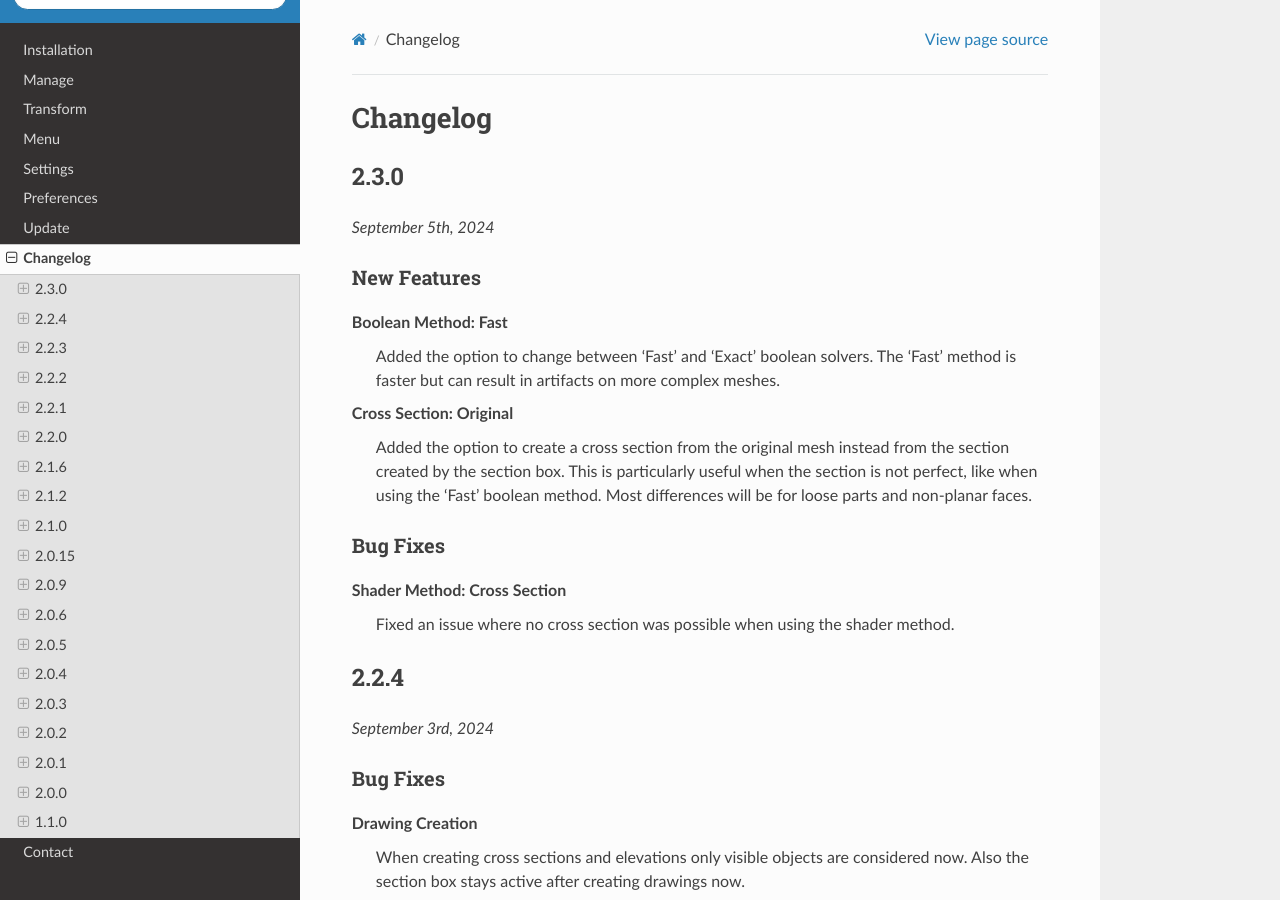
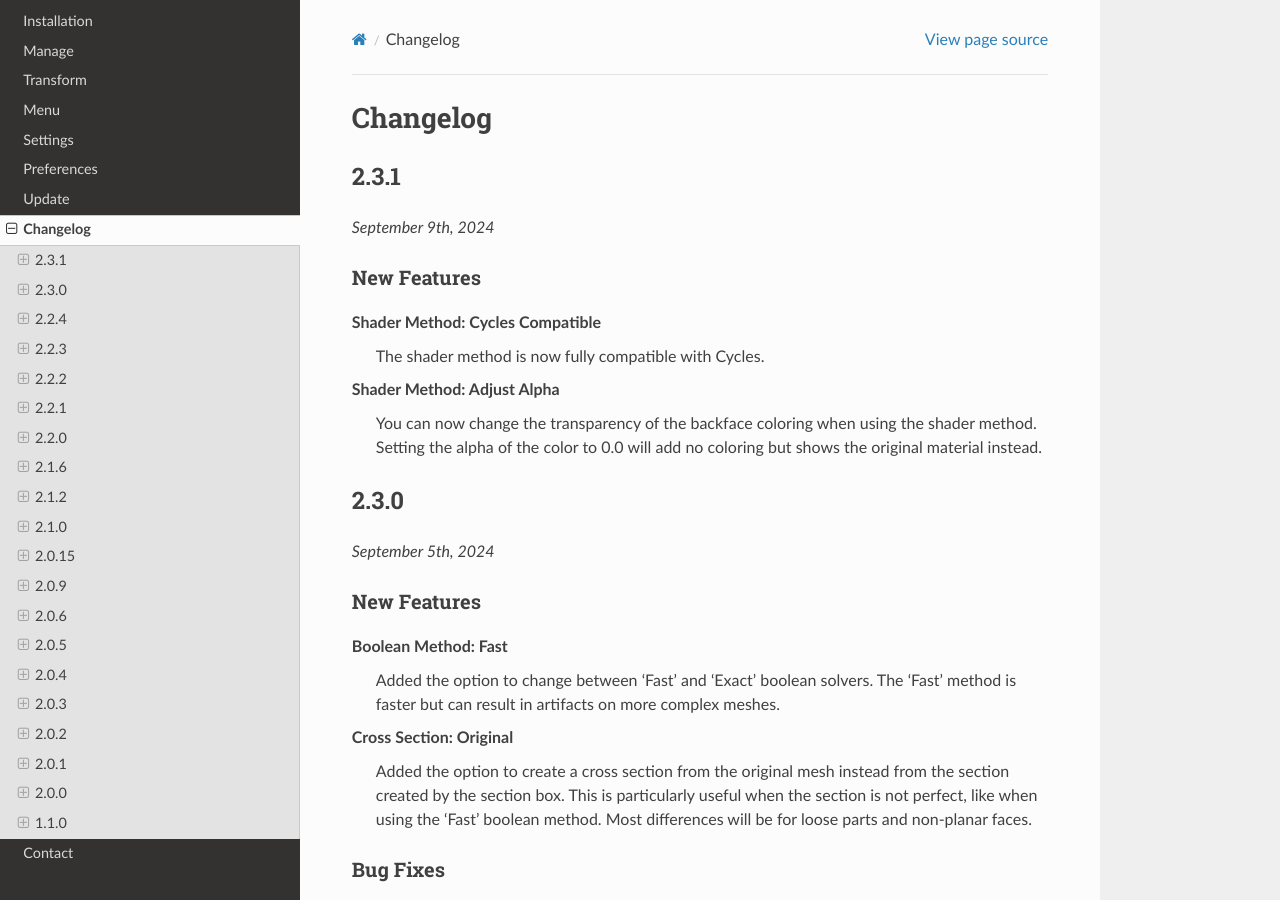
Before and after one commit to rubenmesserschmidt/Section-Box_docs, a Sphinx documentation site: the page built from docs/source/changelog.rst, in a window 1280 px wide and 900 px high. Built offline with Sphinx 7.4.7 and the Read the Docs theme 2.0.0, drawn with Linux system fonts in a browser that asks for light colours.

Commit message:
update 2.3.1

```diff
--- a/docs/source/changelog.rst
+++ b/docs/source/changelog.rst
@@ -1,6 +1,23 @@
 =========
 Changelog
 =========
+
+#####
+2.3.1
+#####
+
+*September 9th, 2024*
+
+************
+New Features
+************
+
+**Shader Method: Cycles Compatible**
+    The shader method is now fully compatible with Cycles.
+
+**Shader Method: Adjust Alpha**
+    You can now change the transparency of the backface coloring when using the shader method. Setting the alpha of the color to 0.0 will add no coloring but shows the original material instead.
+
 
 #####
 2.3.0
--- a/docs/source/conf.py
+++ b/docs/source/conf.py
@@ -6,8 +6,8 @@ project = "Section Box"
 copyright = "2024, Ruben Messerschmidt"
 author = "Ruben Messerschmidt"
 
-release = "2.3.0"
-version = "2.3.0"
+release = "2.3.1"
+version = "2.3.1"
 
 # -- General configuration
 
--- a/docs/source/settings.rst
+++ b/docs/source/settings.rst
@@ -55,7 +55,7 @@ The technique used for calculating and displaying the sections.
 **Shader**
     The sections are created by making use of a custom shader applied to the materials of all affected objects. If there is no material applied, it will automatically create one.
 
-    :Color: The color of the sections.
+    :Color: The color of the sections. Lowering the alpha value will reduce the coloring of the backfaces (0.0 is no coloring, showing the original material only).
 
 .. list-table:: Method Comparison
    :widths: 50 25 25
```
Also changed, not shown: other parts of docs/source/settings.rst (+1 -1 lines), 1 other file.
